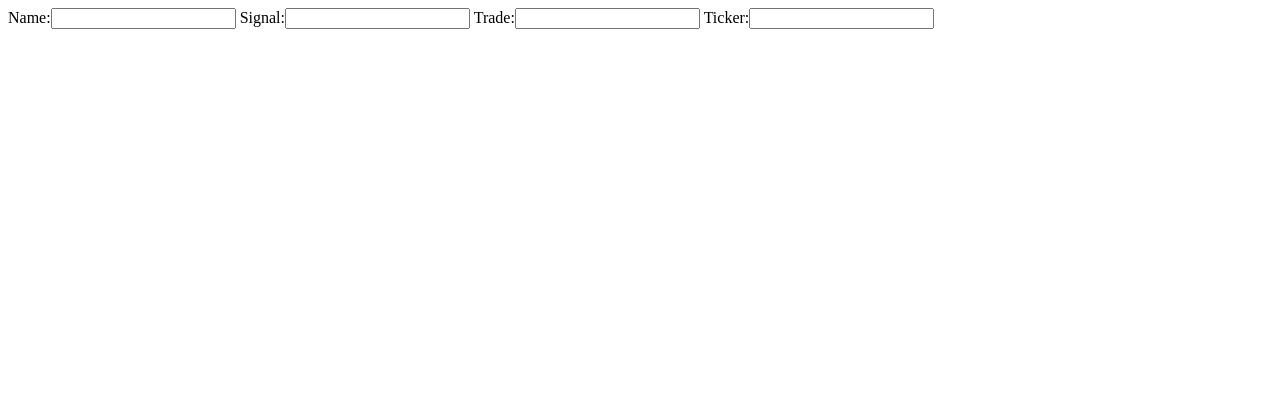
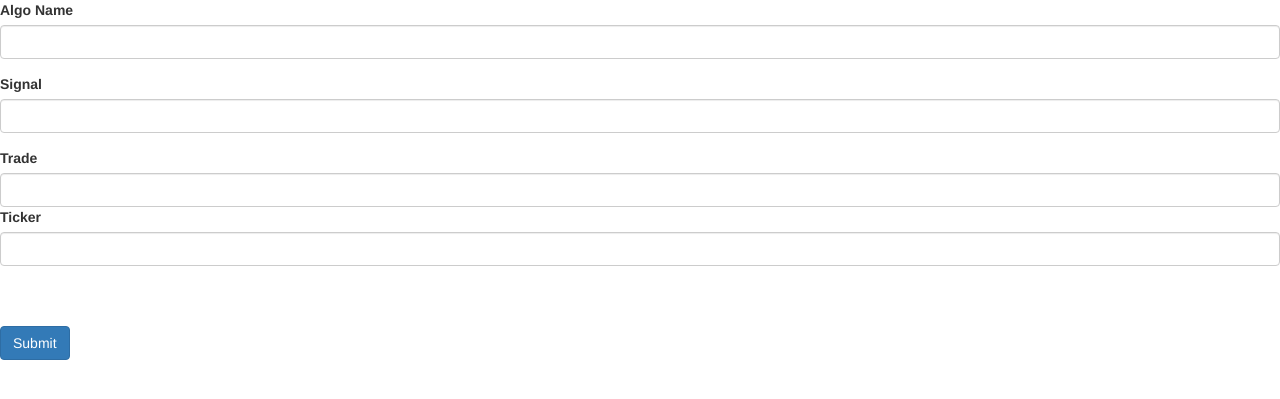
Before and after one commit to akshar-raaj/algoriz, a Django app: page /trades/create-algo/ in a window 1280 px wide. Shown: the top 399 px of the page. Run offline with Django 3.2, Linux system fonts and the light colour scheme; some libraries are stand-ins or nearby versions.

Commit message:
Make form look better

```diff
--- a/templates/trades/create-algo.html
+++ b/templates/trades/create-algo.html
@@ -1 +1,31 @@
-{{algo_form.as_table}}
+<html>
+<head>
+    <link rel="stylesheet" href="https://maxcdn.bootstrapcdn.com/bootstrap/3.3.7/css/bootstrap.min.css">
+</head>
+<body>
+    <form>
+        <div class="form-group">
+            <label for="id_name">Algo Name</label>
+            {{algo_form.name}}
+        </div>
+        <div class="form-group">
+            <label for="id_signal">Signal</label>
+            {{algo_form.signal}}
+        </div>
+        <div class="form-check">
+            <label for="id_trade">Trade</label>
+            {{algo_form.trade}}
+        </div>
+        <div class="form-check">
+            <label for="id_ticker">Ticker</label>
+            {{algo_form.ticker}}
+        </div>
+        <br/>
+        <br/>
+        <br/>
+        <button type="submit" class="btn btn-primary">Submit</button>
+    </form>
+    <script src="https://ajax.googleapis.com/ajax/libs/jquery/3.3.1/jquery.min.js"></script>
+    <script src="https://maxcdn.bootstrapcdn.com/bootstrap/3.3.7/js/bootstrap.min.js"></script>
+</body>
+</html>
--- a/trades/forms.py
+++ b/trades/forms.py
@@ -6,3 +6,8 @@ class AlgoForm(forms.Form):
     signal = forms.CharField(max_length=1000)
     trade = forms.CharField(max_length=500)
     ticker = forms.CharField(max_length=100)
+
+    def __init__(self, *args, **kwargs):
+        super(AlgoForm, self).__init__(*args, **kwargs)
+        for field in self.fields.keys():
+            self.fields[field].widget.attrs.update({'class': 'form-control '})
```
